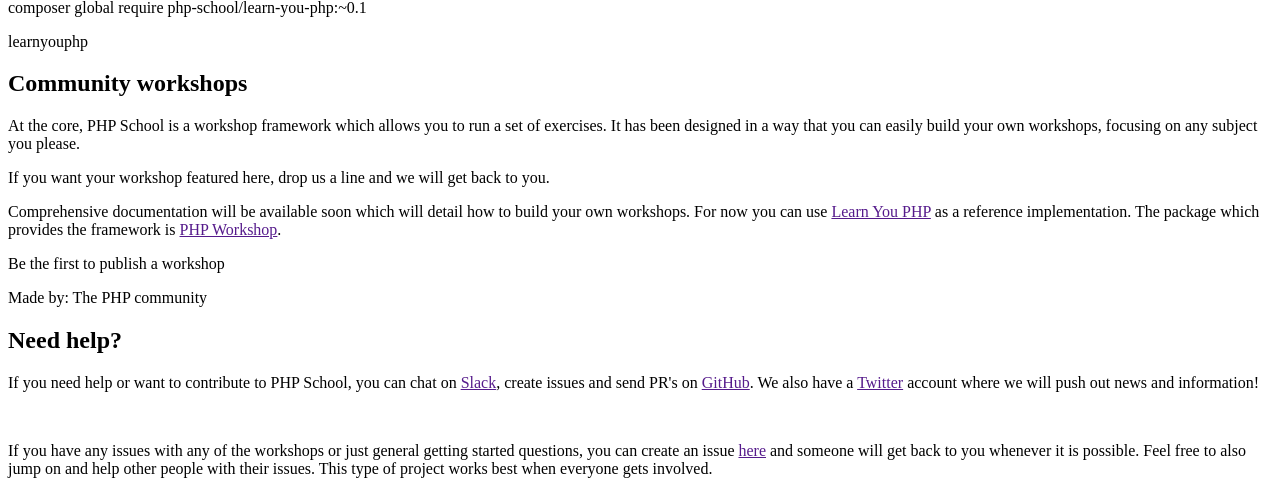
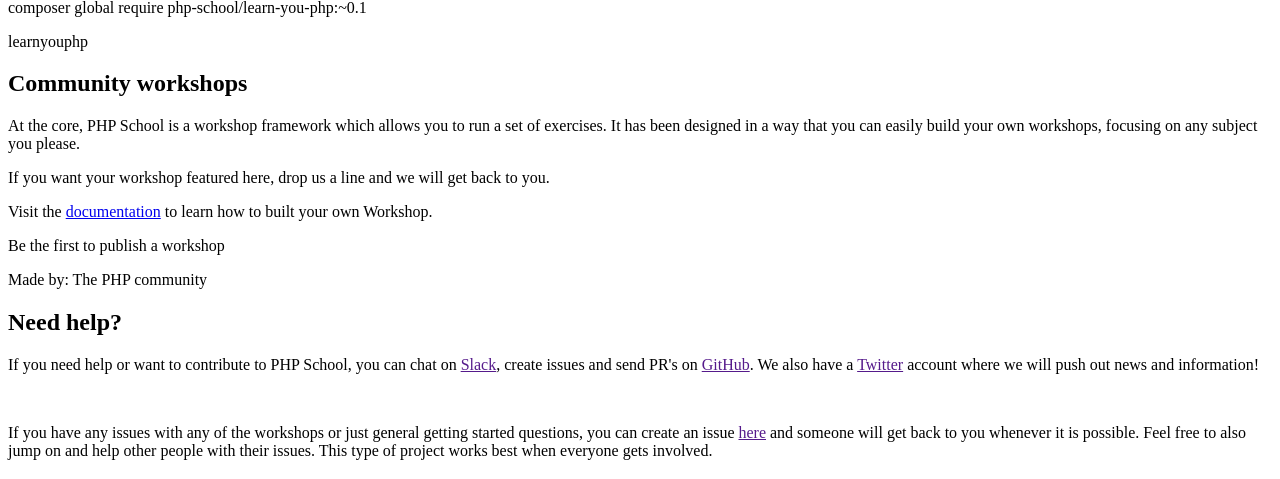
Before and after one commit to php-school/phpschool.io, a PHP site: template templates/home.phtml in a window 1280 px wide. Shown: the part 1418-1897 px from the top of the page. Run offline with PHP 8.4, Linux system fonts and the light colour scheme; the template is opened without the code that fills it: most values are stand-ins (such as "Sample title", 1, 10 or a date in 2020); data that the repository does not hold is empty.

Commit message:
Resolves #8 - Link to docs in community section

```diff
--- a/templates/home.phtml
+++ b/templates/home.phtml
@@ -31,7 +31,6 @@
                 </div>
             </div>
         </div>
-
 
         <div id="core-workshop" class="core-workshop">
             <div class="core-workshop__info">
@@ -67,7 +66,7 @@
                 <h2>Community workshops</h2>
                 <p>At the core, PHP School is a workshop framework which allows you to run a set of exercises. It has been designed in a way that you can easily build your own workshops, focusing on any subject you please.</p>
                 <p>If you want your workshop featured here, drop us a line and we will get back to you.</p>
-                <p>Comprehensive documentation will be available soon which will detail how to build your own workshops. For now you can use <a href="<?= $links['github'] ?>" target="_blank">Learn You PHP</a> as a reference implementation. The package which provides the framework is <a href="<?= $links['workshop'] ?>" target="_blank">PHP Workshop</a>.</p>
+                <p>Visit the <a href="/docs">documentation</a> to learn how to built your own Workshop.</p>
             </div>
             <div class="community-workshop__courses">
                 <div class="terminal">
```
